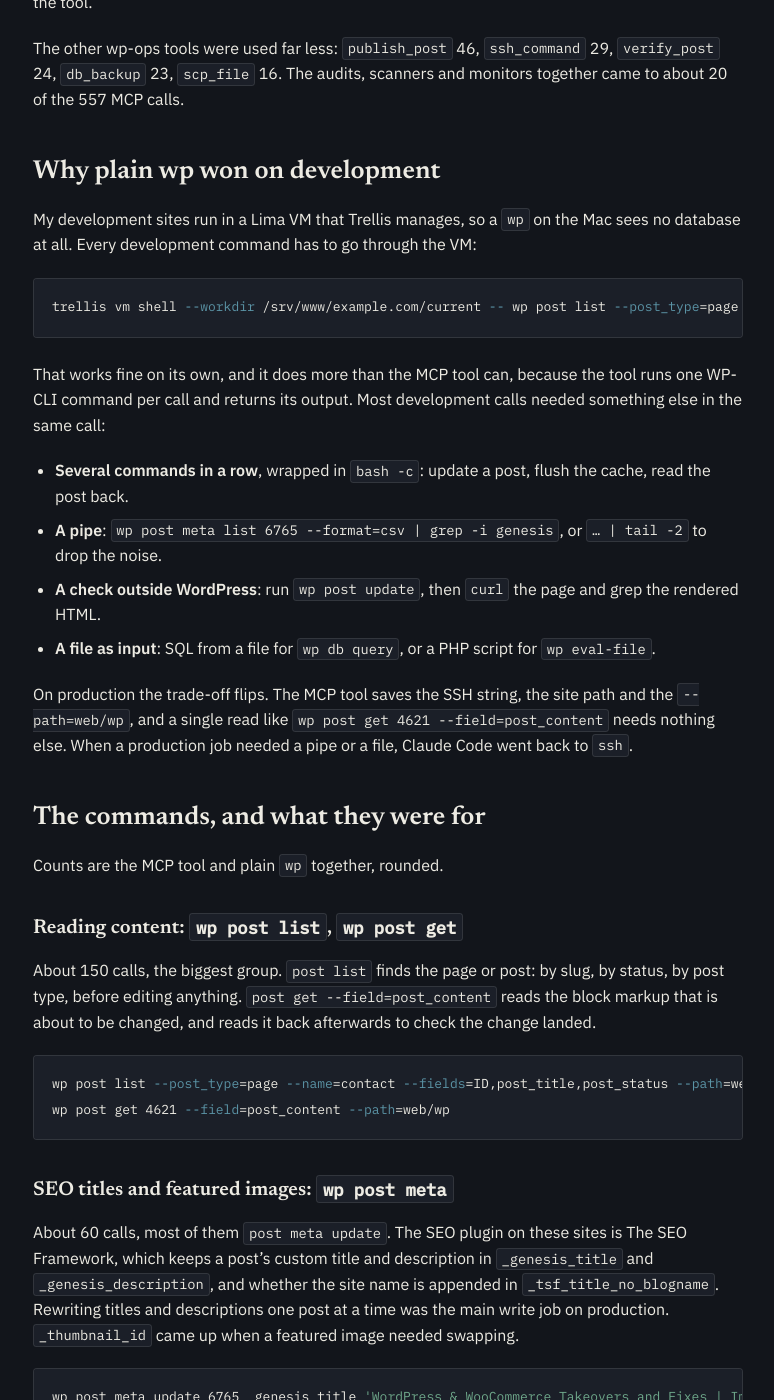
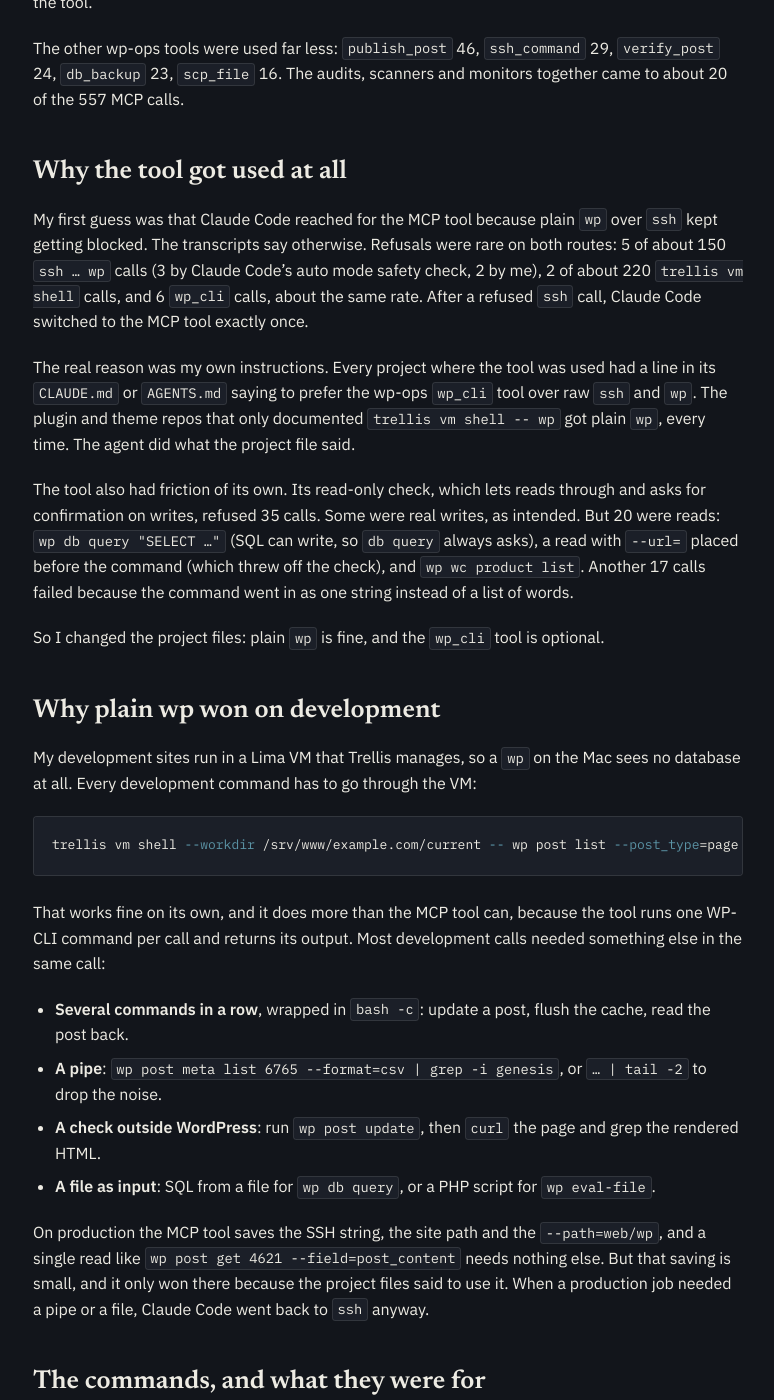
Before and after one commit to wpvillain/wpvillain.github.io, a Jekyll site: the page built from _posts/2026-11-15-claude-code-wp-cli-commands-wp-ops-vs-plain-wp.markdown, in a window 1280 px wide and 1400 px high, scrolled down 1269 px. Shown: the whole window, without its empty margins (95-869 px from the left). Built offline with Jekyll 4.4.1, drawn with Linux system fonts in a browser that asks for light colours; some of the changed text lies outside the part shown.

Commit message:
Add why the wp_cli tool was used to the WP-CLI count post
The project instructions said to prefer it; blocking of plain wp was
rare. Also covers the read-only check refusing reads, and that the
instructions now call the tool optional.

```diff
--- a/_posts/2026-11-15-claude-code-wp-cli-commands-wp-ops-vs-plain-wp.markdown
+++ b/_posts/2026-11-15-claude-code-wp-cli-commands-wp-ops-vs-plain-wp.markdown
@@ -34,6 +34,16 @@ On production the MCP tool was used about three times as often as plain `ssh …
 
 The other wp-ops tools were used far less: `publish_post` 46, `ssh_command` 29, `verify_post` 24, `db_backup` 23, `scp_file` 16. The audits, scanners and monitors together came to about 20 of the 557 MCP calls.
 
+## Why the tool got used at all
+
+My first guess was that Claude Code reached for the MCP tool because plain `wp` over `ssh` kept getting blocked. The transcripts say otherwise. Refusals were rare on both routes: 5 of about 150 `ssh … wp` calls (3 by Claude Code's auto mode safety check, 2 by me), 2 of about 220 `trellis vm shell` calls, and 6 `wp_cli` calls, about the same rate. After a refused `ssh` call, Claude Code switched to the MCP tool exactly once.
+
+The real reason was my own instructions. Every project where the tool was used had a line in its `CLAUDE.md` or `AGENTS.md` saying to prefer the wp-ops `wp_cli` tool over raw `ssh` and `wp`. The plugin and theme repos that only documented `trellis vm shell -- wp` got plain `wp`, every time. The agent did what the project file said.
+
+The tool also had friction of its own. Its read-only check, which lets reads through and asks for confirmation on writes, refused 35 calls. Some were real writes, as intended. But 20 were reads: `wp db query "SELECT …"` (SQL can write, so `db query` always asks), a read with `--url=` placed before the command (which threw off the check), and `wp wc product list`. Another 17 calls failed because the command went in as one string instead of a list of words.
+
+So I changed the project files: plain `wp` is fine, and the `wp_cli` tool is optional.
+
 ## Why plain wp won on development
 
 My development sites run in a Lima VM that Trellis manages, so a `wp` on the Mac sees no database at all. Every development command has to go through the VM:
@@ -49,7 +59,7 @@ That works fine on its own, and it does more than the MCP tool can, because the
 - **A check outside WordPress**: run `wp post update`, then `curl` the page and grep the rendered HTML.
 - **A file as input**: SQL from a file for `wp db query`, or a PHP script for `wp eval-file`.
 
-On production the trade-off flips. The MCP tool saves the SSH string, the site path and the `--path=web/wp`, and a single read like `wp post get 4621 --field=post_content` needs nothing else. When a production job needed a pipe or a file, Claude Code went back to `ssh`.
+On production the MCP tool saves the SSH string, the site path and the `--path=web/wp`, and a single read like `wp post get 4621 --field=post_content` needs nothing else. But that saving is small, and it only won there because the project files said to use it. When a production job needed a pipe or a file, Claude Code went back to `ssh` anyway.
 
 ## The commands, and what they were for
 
@@ -130,8 +140,8 @@ Two flags appear on nearly every command above: `--path=web/wp`, because Bedrock
 
 ## What this means for wp-ops
 
-Remote WP-CLI is something many MCP servers already offer, and plain `ssh` does the same job. The count shows it: wp-ops' `wp_cli` tool was mostly a shortcut for reads and single meta writes on production, and on development it was skipped in favour of `trellis vm shell`.
+Remote WP-CLI is something many MCP servers already offer, and plain `ssh` does the same job. The count shows it: wp-ops' `wp_cli` tool was mostly a shortcut for reads and single meta writes on production, used because I had told the agent to, and on development it was skipped in favour of `trellis vm shell`. `wp` on its own is a fine tool. The tool stays for now, with its read-only check fixed so reads go through.
 
 The parts that nothing else does are the ones tied to Trellis: pulling and pushing a database with the URLs rewritten and a backup first ([refreshing local WordPress from production](/refresh-local-wordpress-from-production-wp-ops/)), publishing a post and verifying that its blocks, JSON-LD and links survive the live render, and syncing a theme to a demo site. Those are what wp-ops now leads with. The generic tools stay, labelled as generic.
 
-If you use Claude Code with WordPress, the transcripts are worth a count of your own. What I thought my agent did and what it actually ran were not the same.
+If you use Claude Code with WordPress, the transcripts are worth a count of your own, and so is your `CLAUDE.md`. What I thought my agent did and what it actually ran were not the same, and the difference came from a line I wrote months ago.
```
